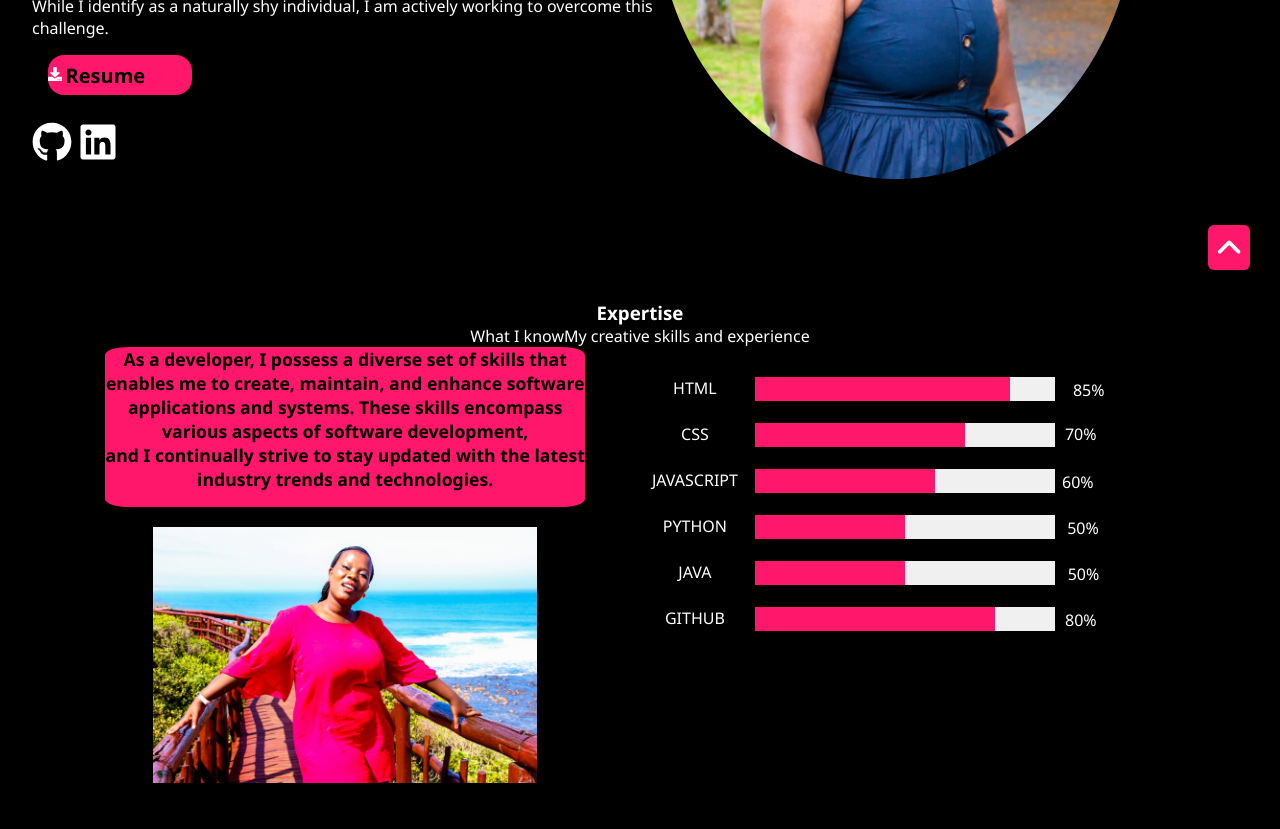
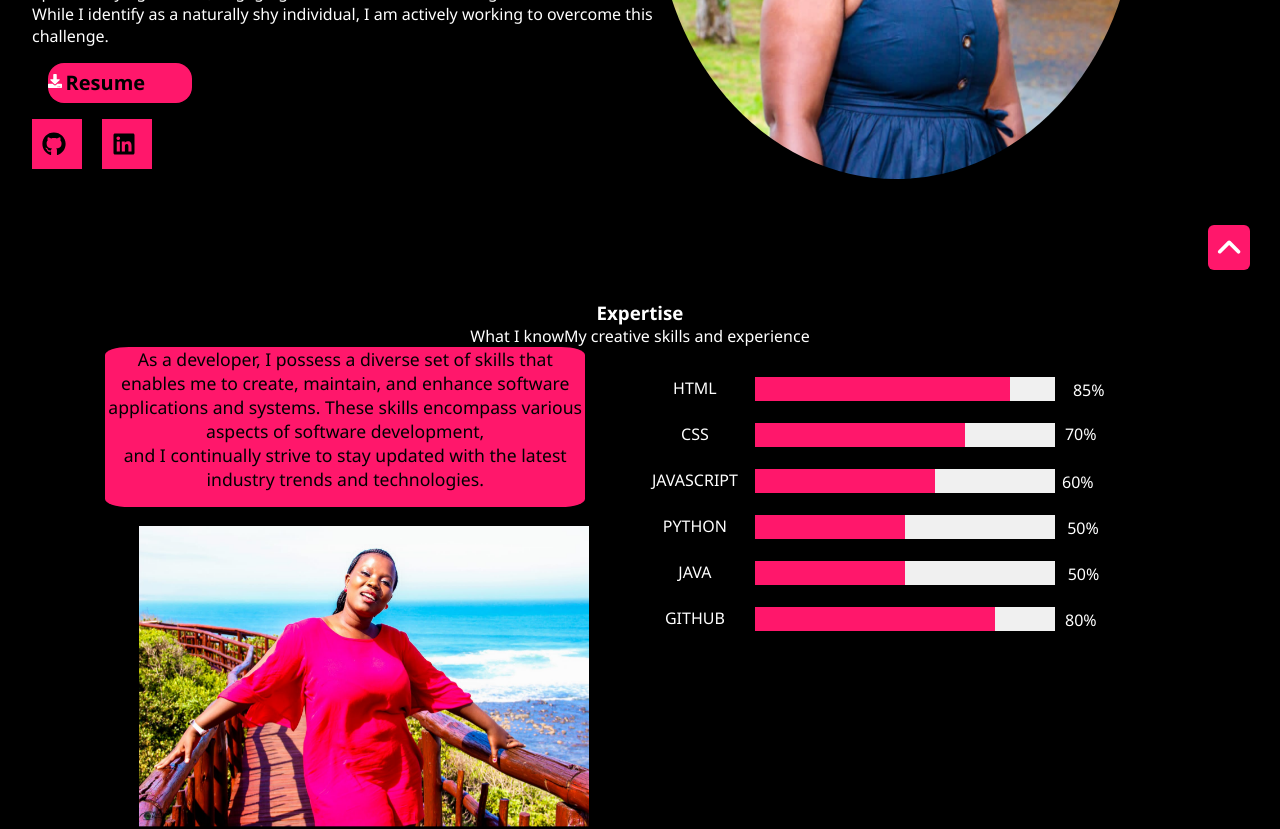
Before and after one commit to Baxolise-Ndzobongo/My-Portfolio-react, a React (Create React App) app: page / in a window 1280 px wide. Shown: the part 500-1329 px from the top of the page. Built offline with nearby package versions, Linux system fonts and the light colour scheme.

Commit message:
styled image on expertise and remove some unwanted code

```diff
--- a/src/components/Expertise/expertise.css
+++ b/src/components/Expertise/expertise.css
@@ -38,7 +38,8 @@
   background-color: #ff176b;
   border-radius: 5%;
   color: black;
-  font-weight: 600;
+  font-weight: 500;
+  justify-content:flex-end
 }
 
 .expertise-content {
@@ -48,9 +49,25 @@
 }
 
 .Baxo {
-  width: 24rem;
-  margin-top: 20px;
+  width: 450px;
+  height: 300px;
+  position: relative;
+  transform-style: preserve-3d;
+  animation: float 4s infinite linear; /* Add animation for floating effect */
 }
+
+@keyframes float {
+  0% {
+    transform: translate3d(0, 0, 0); /* Initial position */
+  }
+  50% {
+    transform: translate3d(20px, 20px, 20px); /* Float upwards and to the right */
+  }
+  100% {
+    transform: translate3d(0, 0, 0); /* Return to initial position */
+  }
+}
+
 
 .skill-mf {
   width: 300px;
--- a/src/components/Expertise/expertise.js
+++ b/src/components/Expertise/expertise.js
@@ -20,8 +20,11 @@ const Expertise = () => {
               and I continually strive to stay updated with the latest industry
               trends and technologies.
             </p>
+            <div className="obj">
+                <img src={ExpImage} alt="Profile" className="Baxo" />
+               <div className="objchild"></div>
+            </div>
 
-            <img src={ExpImage} alt="Profile" className="Baxo" />
           </div>
           <div className="skill-mf">
             <div>
--- a/src/components/Intro/intro.css
+++ b/src/components/Intro/intro.css
@@ -40,6 +40,7 @@
     display: flex;
     flex-direction: column;
     justify-content: center;
+    font-family: 'Times New Roman', Times, serif;
   }
 
   .introPara {
@@ -76,9 +77,92 @@
     right: 0.5rem;
   }
 
-  .social-icons a:hover {
-    color: #ff176b; /* Change color to pink when hovered over */
+  .social-media {
+    display: flex;
+    align-items: left;
+    align-content: left;
+    justify-content: left;
+    gap: 20px;
+    list-style: none;
   }
+
+  .social-media a {
+    width: 50px;
+    height: 50px;
+    background-color: #ff176b;
+    display: flex;
+    overflow: hidden;
+    align-items: center;
+    align-content: center;
+    justify-content: center;
+    position: relative;
+    z-index: 9;
+    border: 1px solid #ff176b;
+  }
+
+  .social-media a svg {
+    width: 24px;
+    height: 24px;
+    -o-object-fit: contain;
+    object-fit: contain;
+    filter: invert(100%) sepia(0%) saturate(7455%) hue-rotate(57deg) brightness(108%) contrast(105%);
+  }
+
+  .social-media a::after {
+    content: "";
+    position: absolute;
+    width: 100%;
+    height: 100%;
+    -webkit-clip-path: polygon(0 0, 100% 0, 0 0, 0 100%);
+    clip-path: polygon(0 0, 100% 0, 0 0, 0 100%);
+    background-color: #000000;
+    z-index: -1;
+    top: 0;
+    left: 0;
+    opacity: 0;
+  }
+
+  .social-media a:hover::after {
+    animation: sideClip 0.5s linear;
+    -webkit-clip-path: polygon(0 0, 100% 0, 100% 100%, 0 100%);
+    clip-path: polygon(0 0, 100% 0, 100% 100%, 0 100%);
+    opacity: 1;
+  }
+
+  .social-media a:hover svg {
+    filter: none;
+    fill: #ff176b;
+  }
+
+
+
+
+  @keyframes sideClip {
+    0% {
+      clip-path: polygon(0 0, 100% 0, 0 0, 0 100%);
+    }
+
+    50% {
+      clip-path: polygon(0 0, 100% 0, 0 100%, 0 100%);
+    }
+
+    100% {
+      clip-path: polygon(0 0, 100% 0, 100% 100%, 0 100%);
+    }
+  }
+
+  @keyframes fadeInLeft {
+    from {
+      opacity: 0;
+      transform: translate3d(-100%, 0, 0);
+    }
+
+    to {
+      opacity: 1;
+      transform: none;
+    }
+  }
+
 
   @media only screen and (max-width: 768px) {
     #intro{
--- a/src/components/Intro/intro.js
+++ b/src/components/Intro/intro.js
@@ -39,7 +39,7 @@ const Intro = () => {
           <span className="text">Resume</span>
         </Link>
 
-        <div className="social-icons">
+        <div className="social-media">
            <a
           href="https://github.com/"
           target="_blank"
@@ -56,6 +56,7 @@ const Intro = () => {
           <FaLinkedin size={40} style={{ marginRight: "6px" }} />
            </a>
             </div>
+
       </div>
       <img src={image} alt="Profile" className="Baxolise animated" />
     </section>
--- a/src/components/Portfolio/portfolio.css
+++ b/src/components/Portfolio/portfolio.css
@@ -88,7 +88,7 @@
     }
   }
 
-  .card-container {
+  /* .card-container {
     width: 300px;
     height: 300px;
     position: relative;
@@ -161,3 +161,5 @@
   .card:hover .front-content p {
     opacity: 0;
   }
+
+   */
```
Lines whose indentation alone changed are shown as unchanged.
